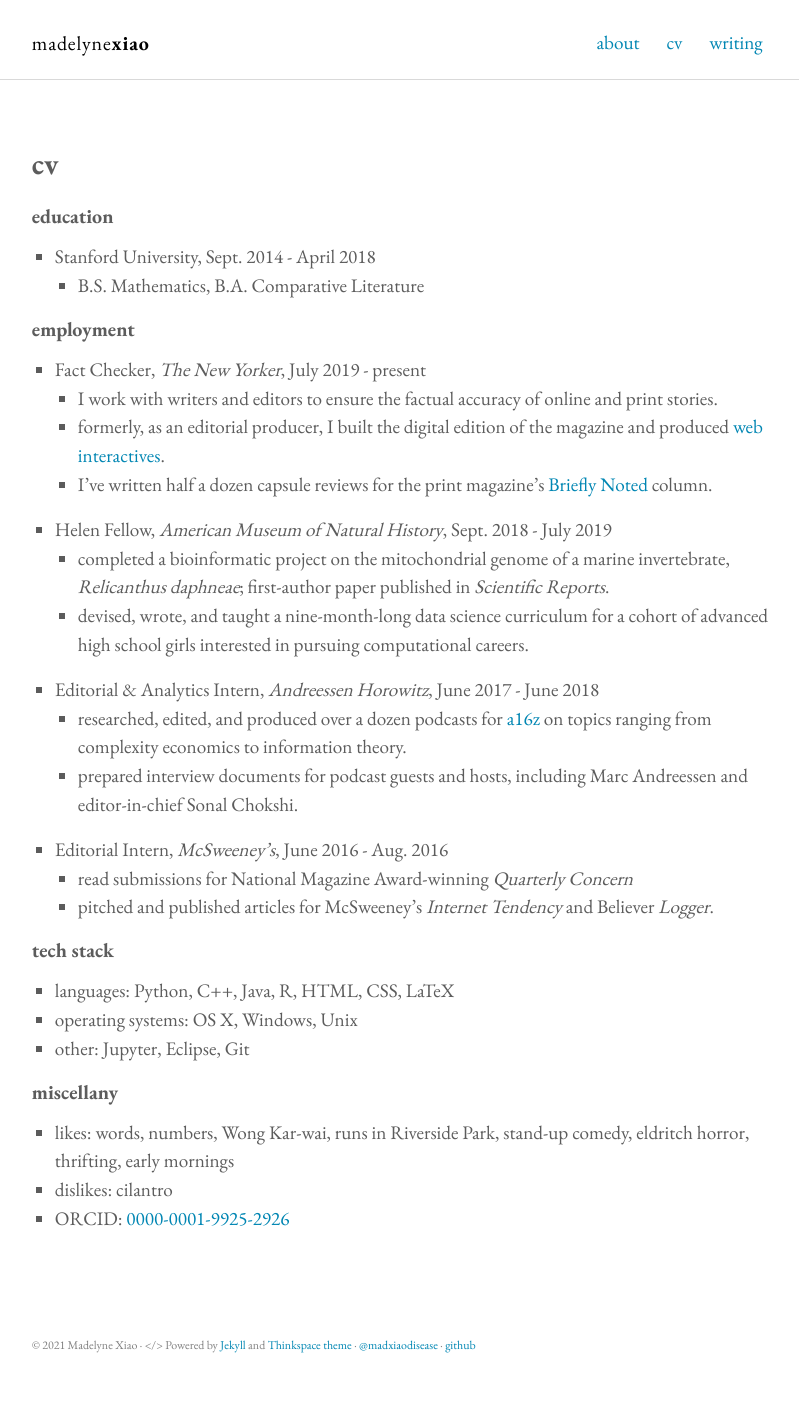
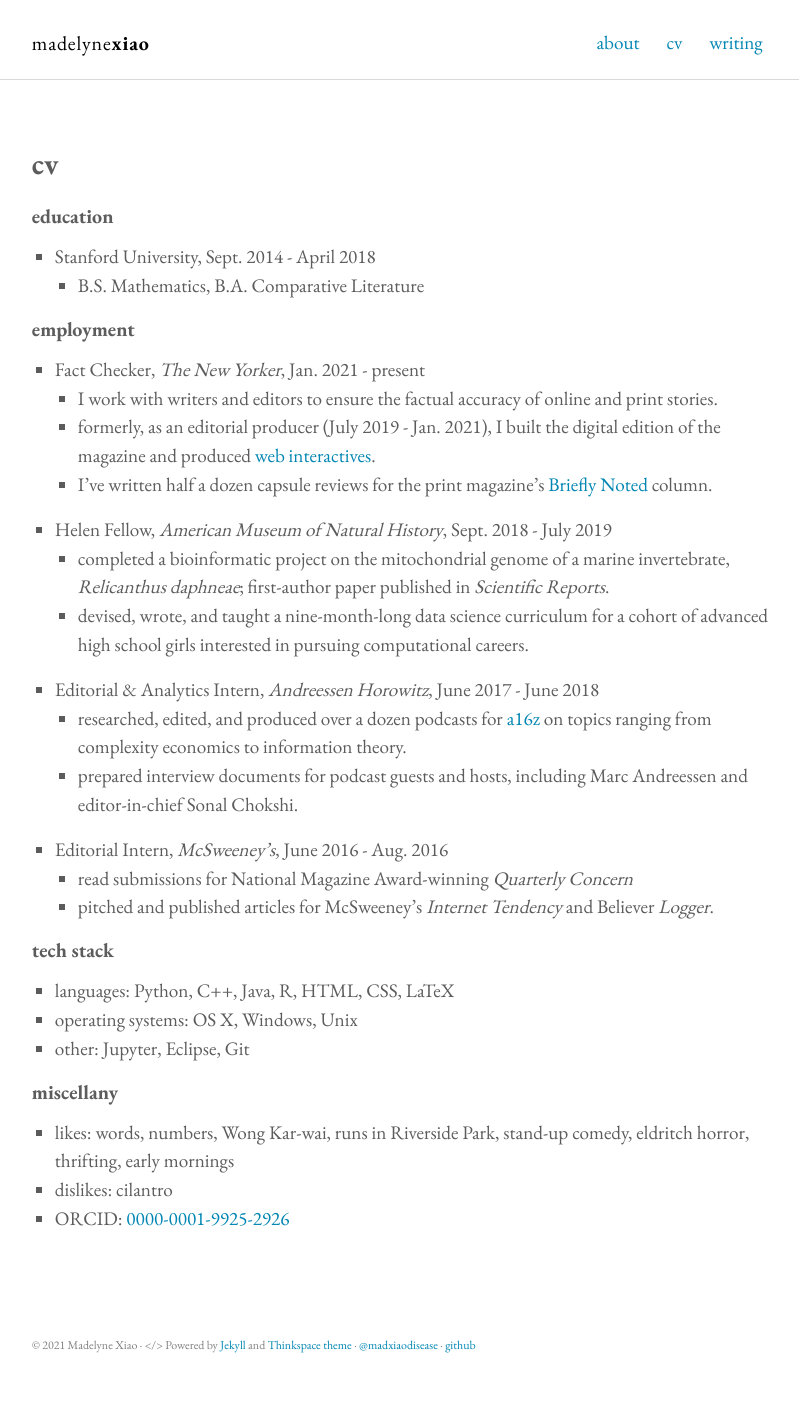
Before and after one commit to madelyne/madelyne.github.io, a Jekyll site: the page built from cv.md, in a window 1280 px wide. Shown: the whole page, without its empty margins (237-1036 px from the left). Built offline with Jekyll 4.4.1, drawn with Linux system fonts in a browser that asks for light colours.

Commit message:
update about and CV

```diff
--- a/cv.md
+++ b/cv.md
@@ -9,9 +9,9 @@ permalink: /cv/
 	- B.S. Mathematics, B.A. Comparative Literature
 
 #### employment
-* Fact Checker, _The New Yorker_,  July 2019 - present
+* Fact Checker, _The New Yorker_,  Jan. 2021 - present
 	- I work with writers and editors to ensure the factual accuracy of online and print stories.
-	- formerly, as an editorial producer, I built the digital edition of the magazine and produced [web interactives](https://www.newyorker.com/magazine/2020/05/18/thirty-six-thousand-feet-under-the-sea).
+	- formerly, as an editorial producer (July 2019 - Jan. 2021), I built the digital edition of the magazine and produced [web interactives](https://www.newyorker.com/magazine/2020/05/18/thirty-six-thousand-feet-under-the-sea).
 	- I've written half a dozen capsule reviews for the print magazine's [Briefly Noted](https://www.newyorker.com/magazine/2020/11/16/the-silence-a-lovers-discourse-a-world-beneath-the-sands-and-grieving) column.
 
 * Helen Fellow, _American Museum of Natural History_, Sept. 2018 - July 2019
```
